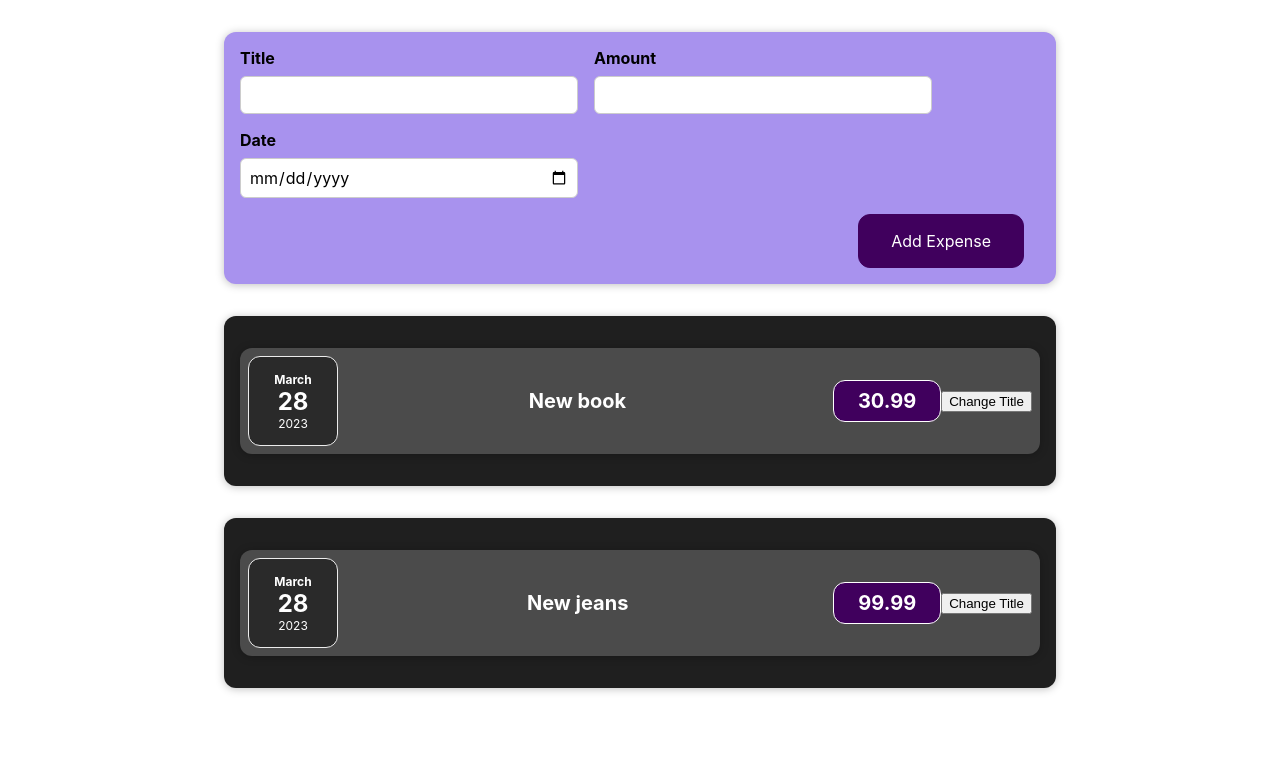
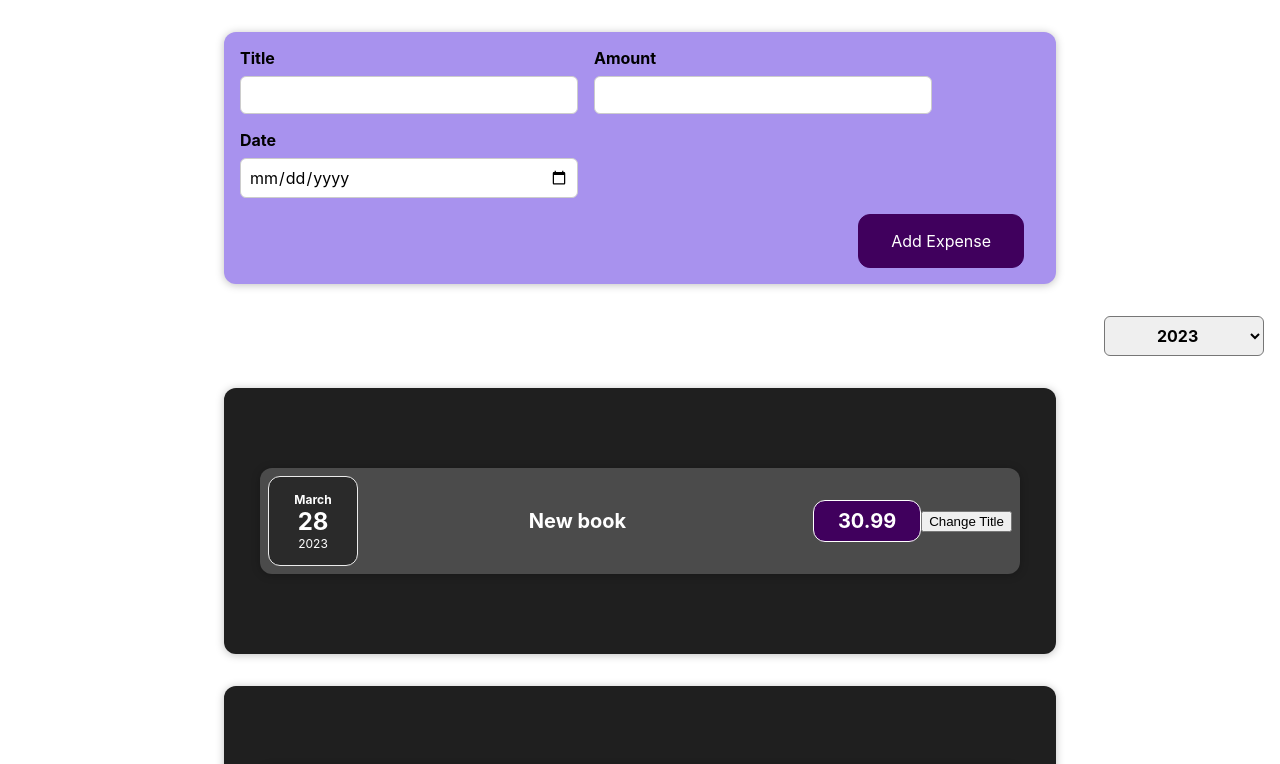
Before and after one commit to pingoDeLingo/expenses, a React (Create React App) app: page / in a window 1280 px wide. Shown: the top 764 px of the page. Built offline with nearby package versions, Linux system fonts and the light colour scheme.

Commit message:
10. Ülesanne 3 - sisekomponendi andmete suunamine välikomponendile

```diff
--- a/src/App.js
+++ b/src/App.js
@@ -1,6 +1,7 @@
 import './App.css';
 import Expenses from "./components/Expenses/Expenses";
 import NewExpense from "./components/NewExpense/NewExpense";
+import ExpensesFilter from "./components/Expenses/ExpensesFilter";
 
 function App() {
     const expenses = [
@@ -19,9 +20,14 @@ function App() {
         console.log('In App.js');
         console.log(expense);
     }
+    const filterExpenseHandler = (filter) => {
+        console.log('In App.js');
+        console.log(filter);
+    }
     return (
         <div className="App">
             <NewExpense onAddExpense={addExpensehandler}></NewExpense>
+            <ExpensesFilter onFilterChange={filterExpenseHandler}></ExpensesFilter>
             <Expenses expenseData={expenses[0]}></Expenses>
             <Expenses expenseData={expenses[1]}></Expenses>
         </div>
--- a/src/components/Expenses/Expenses.js
+++ b/src/components/Expenses/Expenses.js
@@ -2,10 +2,12 @@ import './Expenses.css'
 import ExpenseItem  from "./ExpenseItem";
 import Card from "../UI/Card";
 
-function Expenses(props){
+const Expenses = (props) =>{
     return (
         <Card className="expenses">
-            <ExpenseItem expenseData={props}></ExpenseItem>
+            <div className="expenses">
+                <ExpenseItem expenseData={props}></ExpenseItem>
+            </div>
         </Card>
     )
 }
--- /dev/null
+++ b/src/components/Expenses/ExpensesFilter.css
@@ -0,0 +1,24 @@
+.expenses-filter {
+    color: white;
+    padding: 0 1rem;
+}
+
+.expenses-filter__control {
+    display: flex;
+    width: 100%;
+    align-items: center;
+    justify-content: space-between;
+    margin: 1rem 0;
+}
+
+.expenses-filter label {
+    font-weight: bold;
+    margin-bottom: 0.5rem;
+}
+
+.expenses-filter select {
+    font: inherit;
+    padding: 0.5rem 3rem;
+    font-weight: bold;
+    border-radius: 6px;
+}
--- /dev/null
+++ b/src/components/Expenses/ExpensesFilter.js
@@ -0,0 +1,24 @@
+import React from 'react';
+
+import './ExpensesFilter.css';
+
+const ExpensesFilter = (props) => {
+    const filterHandler = (filter) =>{
+        console.log('Filter Change in ExpensesFilter.js',filter)
+        props.onFilterChange(filter)
+    }
+    return (
+        <div className='expenses-filter'>
+            <div className='expenses-filter__control'>
+                <label>Filter by year</label>
+                <select onChange={e =>filterHandler(e.target.value)}>
+                    <option value='2023'>2023</option>
+                    <option value='2024'>2024</option>
+                    <option value='2025'>2025</option>
+                </select>
+            </div>
+        </div>
+    );
+};
+
+export default ExpensesFilter;
```
